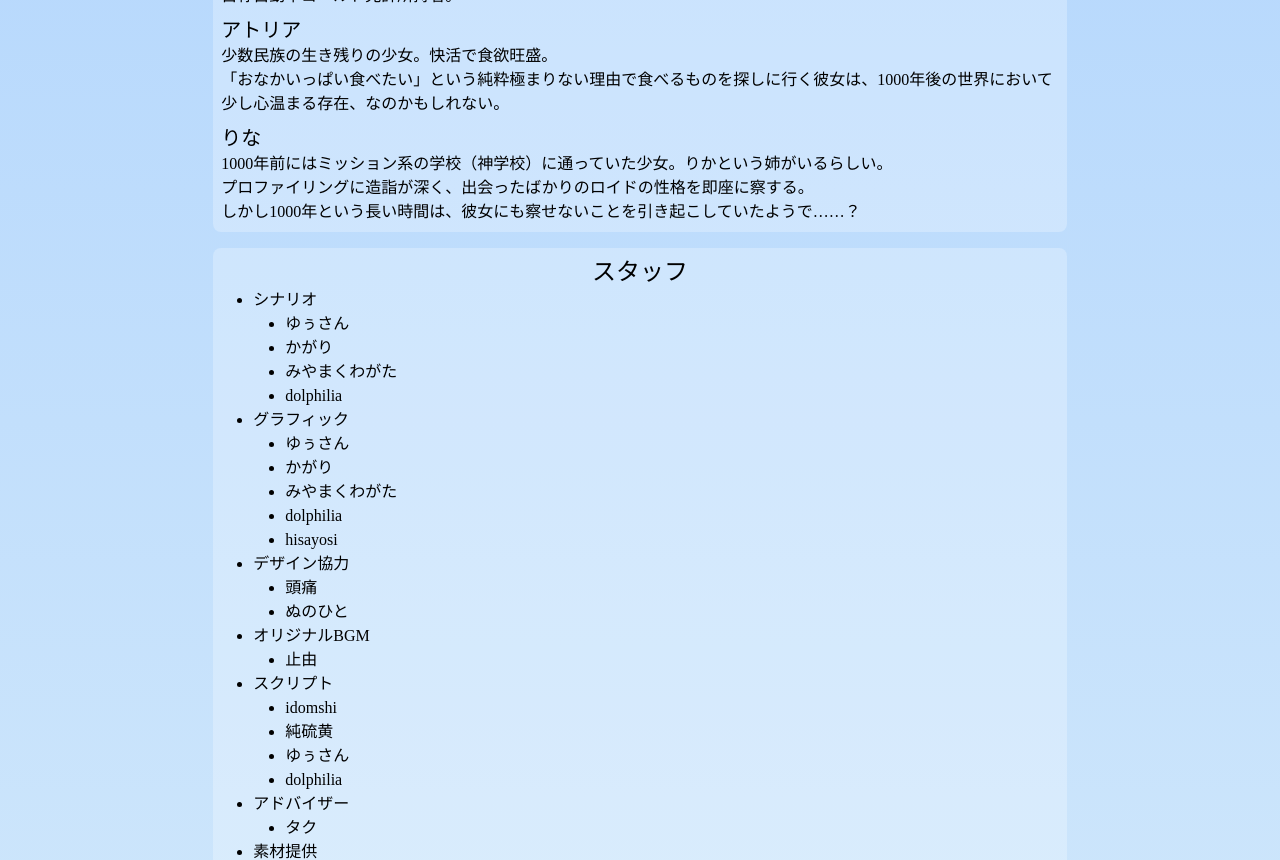
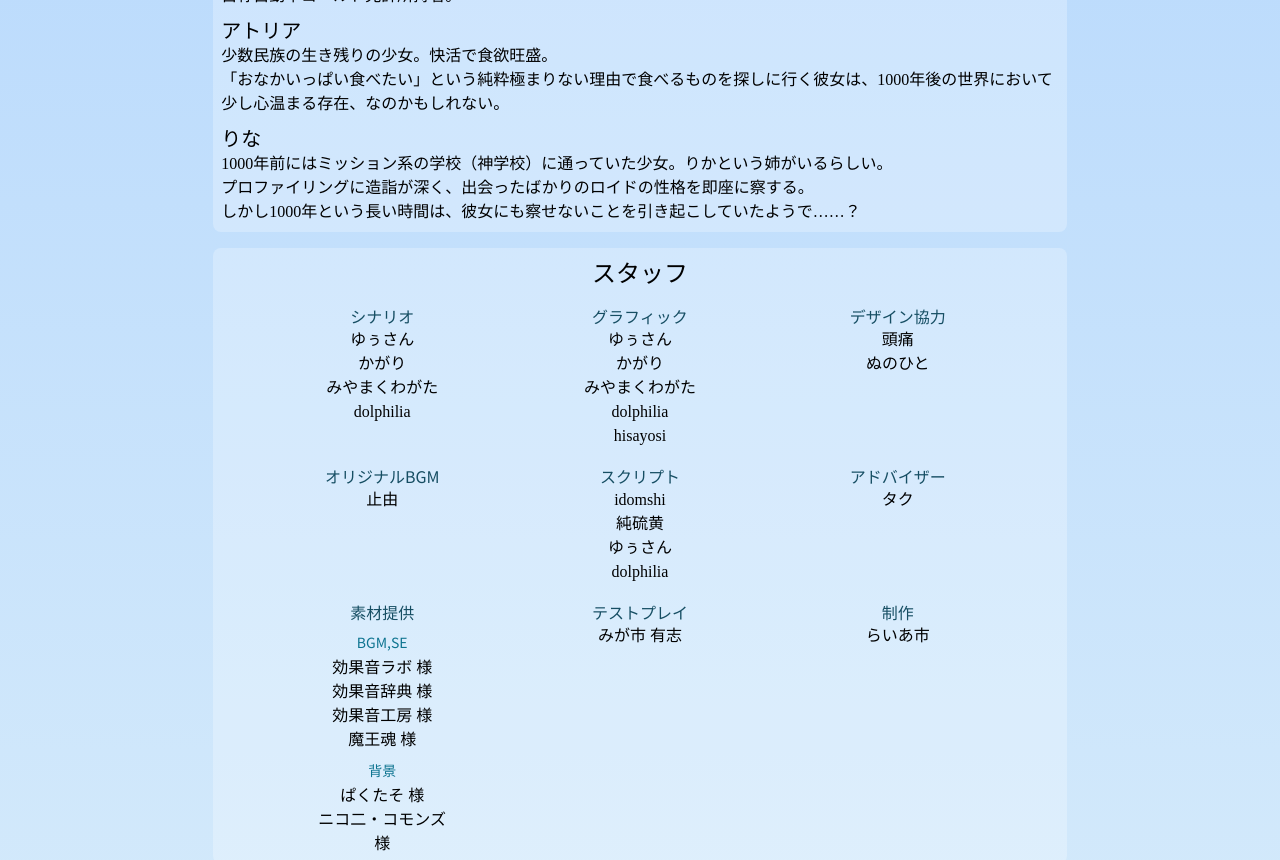
Before and after one commit to migacity/game-landing, a Vue app: page / in a window 1280 px wide. Shown: the part 1940-2800 px from the top of the page. Built offline with nearby package versions, Linux system fonts and the light colour scheme.

Commit message:
スタッフのリストの見栄えを整えてみました。

```diff
--- a/src/App.vue
+++ b/src/App.vue
@@ -13,12 +13,6 @@ const conceptartdiv = ref(`background-image: url("${conceptArt}")`)
 </script>
 
 <style>
-@import url('https://fonts.googleapis.com/css2?family=Noto+Serif+JP:wght@400;900&display=swap');
-
-* {
-  font-family: "Noto Serif JP", serif;
-  font-weight: 400;
-}
 </style>
 
 <template>
@@ -129,8 +123,8 @@ const conceptartdiv = ref(`background-image: url("${conceptArt}")`)
 
       <section class="w-2/3 mx-auto p-2 bg-white/25 rounded-lg">
         <h2 class="flex justify-center text-2xl">スタッフ</h2>
-        <ul>
-          <li>シナリオ
+        <ul class="stafflist">
+          <li><h3>シナリオ</h3>
             <ul>
               <li>ゆぅさん</li>
               <li>かがり</li>
@@ -139,7 +133,7 @@ const conceptartdiv = ref(`background-image: url("${conceptArt}")`)
             </ul>
           </li>
 
-          <li>グラフィック
+          <li><h3>グラフィック</h3>
             <ul>
               <li>ゆぅさん</li>
               <li>かがり</li>
@@ -149,20 +143,20 @@ const conceptartdiv = ref(`background-image: url("${conceptArt}")`)
             </ul>
           </li>
 
-          <li>デザイン協力
+          <li><h3>デザイン協力</h3>
             <ul>
               <li>頭痛</li>
               <li>ぬのひと</li>
             </ul>
           </li>
 
-          <li>オリジナルBGM
+          <li><h3>オリジナルBGM</h3>
             <ul>
               <li>止由</li>
             </ul>
           </li>
 
-          <li>スクリプト
+          <li><h3>スクリプト</h3>
             <ul>
               <li>idomshi</li>
               <li>純硫黄</li>
@@ -171,40 +165,40 @@ const conceptartdiv = ref(`background-image: url("${conceptArt}")`)
             </ul>
           </li>
 
-          <li>アドバイザー
+          <li><h3>アドバイザー</h3>
             <ul>
               <li>タク</li>
             </ul>
           </li>
 
-          <li>素材提供
+          <li><h3>素材提供</h3>
             <ul>
 
-              <li>BGM,SE
+              <li><h4>BGM,SE</h4>
                 <ul>
-                  <li>効果音ラボ 様</li>
-                  <li>効果音辞典 様</li>
-                  <li>効果音工房 様</li>
-                  <li>魔王魂 様</li>
+                  <li><a href="https://soundeffect-lab.info/">効果音ラボ 様</a></li>
+                  <li><a href="https://sounddictionary.info/">効果音辞典 様</a></li>
+                  <li><a href="https://umipla.com">効果音工房 様</a></li>
+                  <li><a href="https://maou.audio/category/bgm/">魔王魂 様</a></li>
                 </ul>
               </li>
 
-              <li>背景
+              <li><h4>背景</h4>
                 <ul>
-                  <li>ぱくたそ 様</li>
-                  <li>ニコ二・コモンズ 様</li>
+                  <li><a href="https://www.pakutaso.com/">ぱくたそ 様</a></li>
+                  <li><a href="https://commons.nicovideo.jp/">ニコ二・コモンズ 様</a></li>
                 </ul>
               </li>
             </ul>
           </li>
 
-          <li>テストプレイ
+          <li><h3>テストプレイ</h3>
             <ul>
               <li>みが市 有志</li>
             </ul>
           </li>
 
-          <li>制作
+          <li><h3>制作</h3>
             <ul>
               <li>らいあ市</li>
             </ul>
@@ -227,6 +221,29 @@ const conceptartdiv = ref(`background-image: url("${conceptArt}")`)
 </template>
 
 <style scoped>
+@import url('https://fonts.googleapis.com/css2?family=Noto+Serif+JP:wght@400;900&display=swap');
+@import url('https://fonts.googleapis.com/css2?family=Noto+Sans+JP&display=swap');
+
+* {
+  font-family: "Noto Serif JP", serif;
+  font-weight: 400;
+}
+
+h2 {
+  font-family: 'Noto Sans JP', sans-serif;
+  font-weight: 400;
+}
+
+h3 {
+  font-family: 'Noto Sans JP', sans-serif;
+  font-weight: 400;
+}
+
+h4 {
+  font-family: 'Noto Sans JP', sans-serif;
+  font-weight: 400;
+}
+
 .logo-container {
   position: absolute;
 }
@@ -241,6 +258,34 @@ const conceptartdiv = ref(`background-image: url("${conceptArt}")`)
 
 ul {
   @apply mx-8;
-  @apply list-disc;
+}
+
+.stafflist {
+  @apply text-xl flex flex-row flex-wrap;
+  text-align: center;
+}
+
+.stafflist > li {
+  @apply mt-4 block w-64 mx-auto;
+}
+
+.stafflist h3 {
+  @apply text-base text-cyan-900;
+  font-family: 'Noto Sans JP', sans-serif;
+  font-weight: 400;
+}
+
+.stafflist h4 {
+  @apply text-sm mt-2 text-cyan-700;
+  font-family: 'Noto Sans JP', sans-serif;
+  font-weight: 400;
+}
+
+.stafflist > li > ul {
+  @apply text-base;
+}
+
+.stafflist > li > ul > li > ul {
+  @apply mt-1;
 }
 </style>
```
